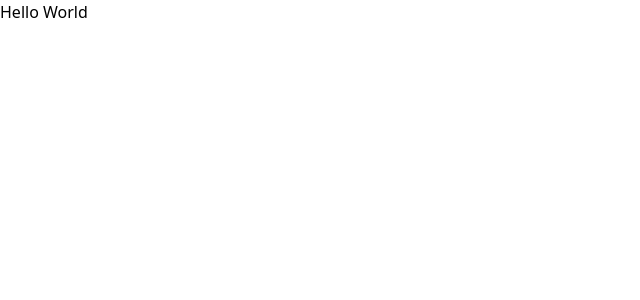
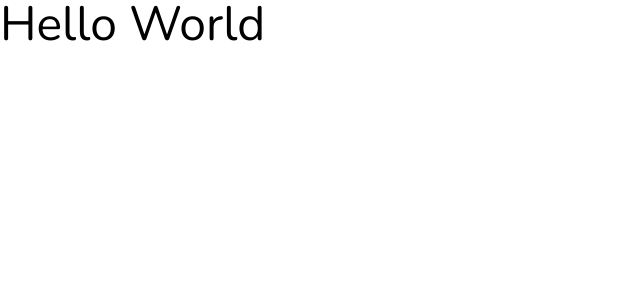
Before and after one commit to Dhruw/prismic-testing, a Next.js app: page / in a window 1280 px wide. Shown: the top 300 px of the page, without its empty margins (0-640 px from the left). Built offline with nearby package versions, Linux system fonts and the light colour scheme.

Commit message:
Added fonts in Tailwind config

```diff
--- a/src/app/page.tsx
+++ b/src/app/page.tsx
@@ -1,3 +1,3 @@
 export default function Home() {
-  return <div className="">Hello World</div>;
+  return <div className="font-display text-5xl">Hello World</div>;
 }
--- a/tailwind.config.ts
+++ b/tailwind.config.ts
@@ -7,7 +7,12 @@ export default {
     './src/app/**/*.{js,ts,jsx,tsx,mdx}',
   ],
   theme: {
-    extend: {},
+    extend: {
+      fontFamily: {
+        body: ['var(--font-nunito-sans)'],
+        display: ['var(--font-nunito)'],
+      },
+    },
   },
   plugins: [],
 } satisfies Config;
```
